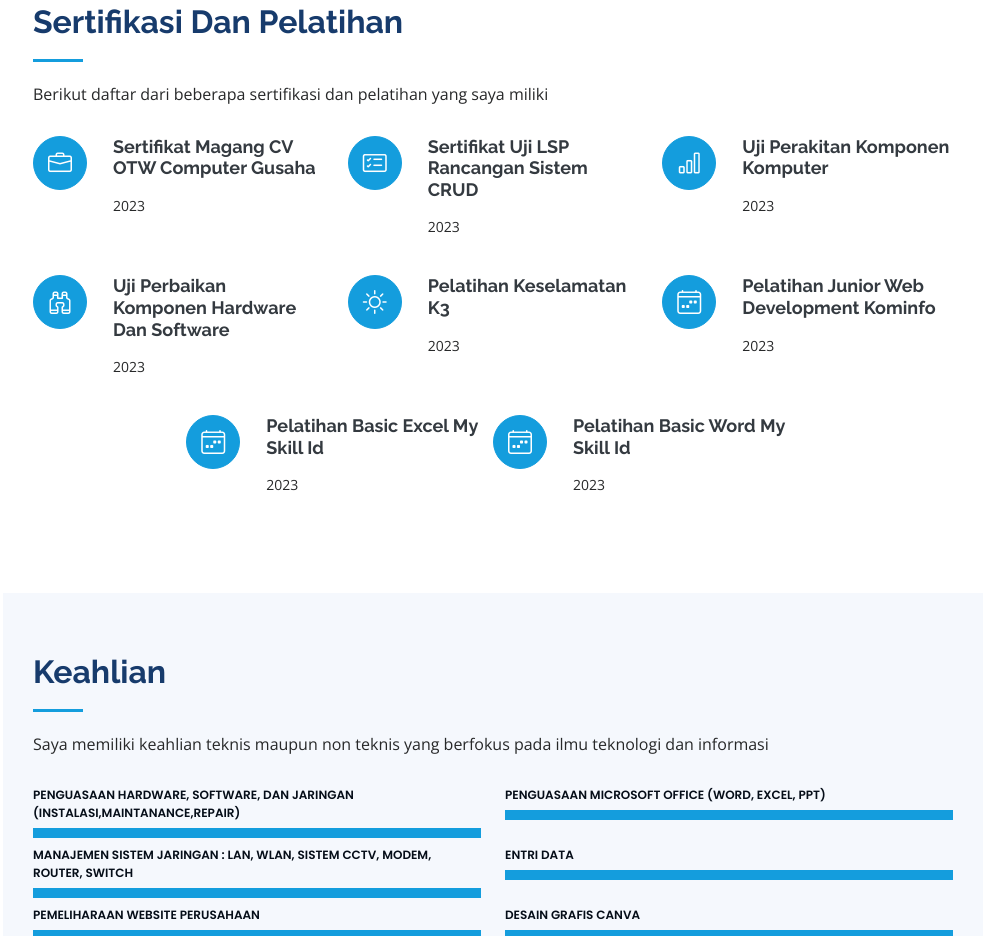
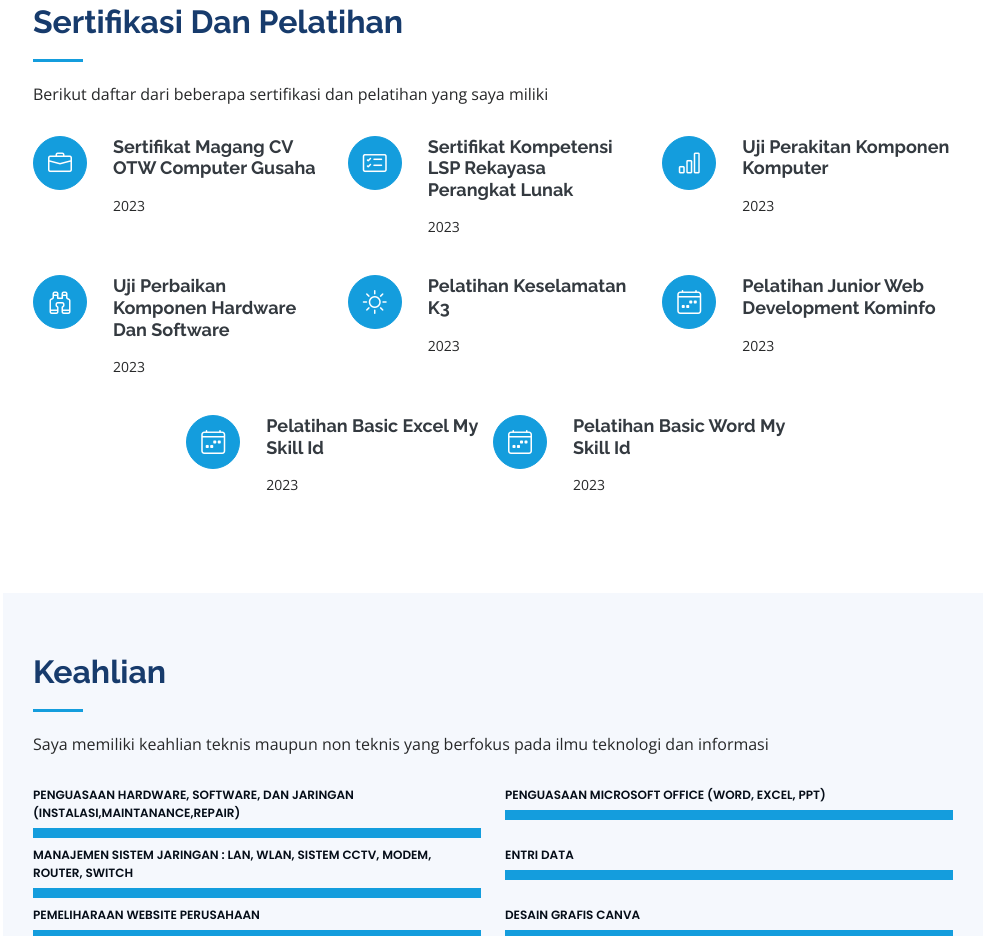
Before and after one commit to Rudyjokoutomo123/rudyjokoutomo-cv, a plain HTML site: page index.html in a window 1280 px wide. Shown: the part 4917-5853 px from the top of the page, without its empty margins (297-1280 px from the left). Drawn offline with nearby package versions, Linux system fonts and the light colour scheme.

Commit message:
Update index.html

```diff
--- a/index.html
+++ b/index.html
@@ -394,7 +394,7 @@ Saya senantiasa terbuka untuk belajar dan beradaptasi dengan perkembangan teknol
           </div>
           <div class="col-lg-4 col-md-6 icon-box" data-aos="fade-up" data-aos-delay="100">
             <div class="icon"><i class="bi bi-card-checklist"></i></div>
-            <h4 class="title"><a href="">Sertifikat Uji LSP Rancangan Sistem CRUD</a></h4>
+            <h4 class="title"><a href="">Sertifikat Kompetensi LSP Rekayasa Perangkat Lunak</a></h4>
             <p class="description">2023</p>
           </div>
           <div class="col-lg-4 col-md-6 icon-box" data-aos="fade-up" data-aos-delay="200">
```
